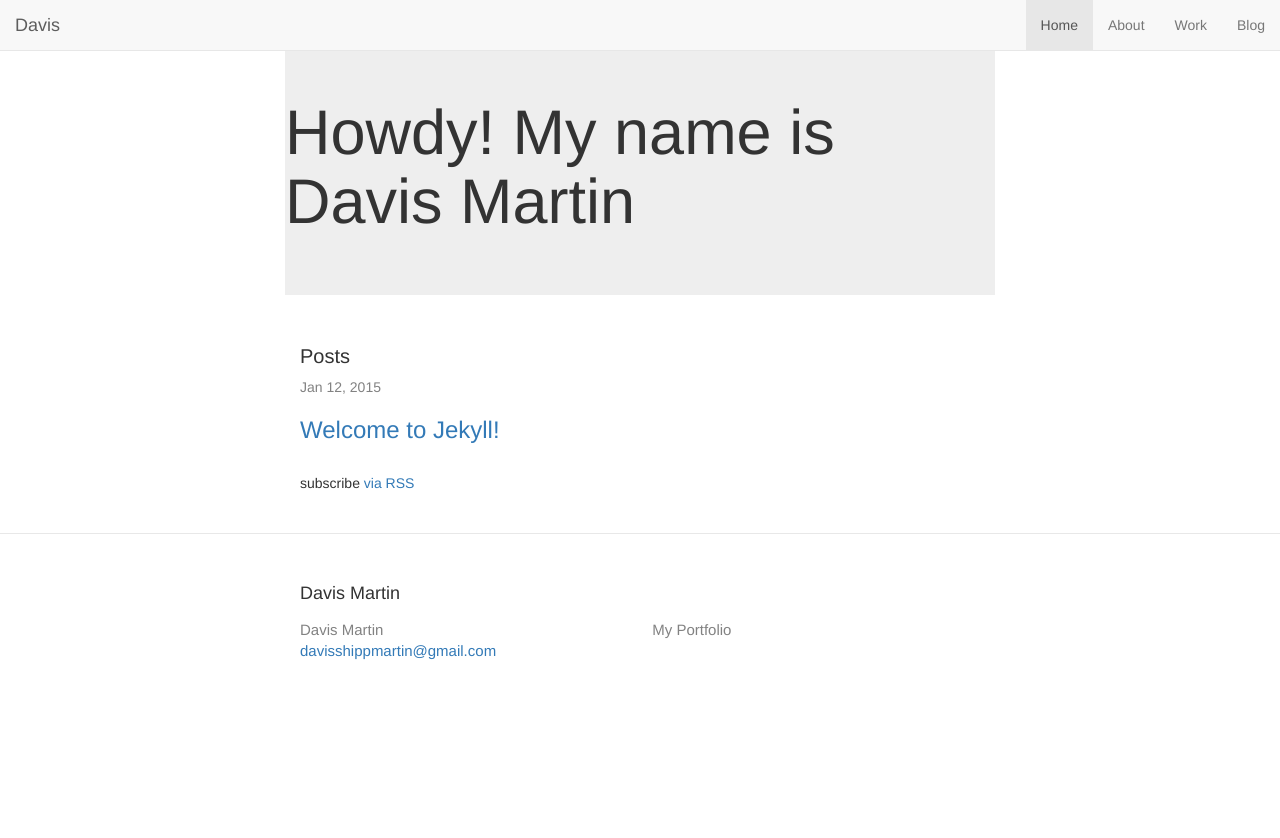
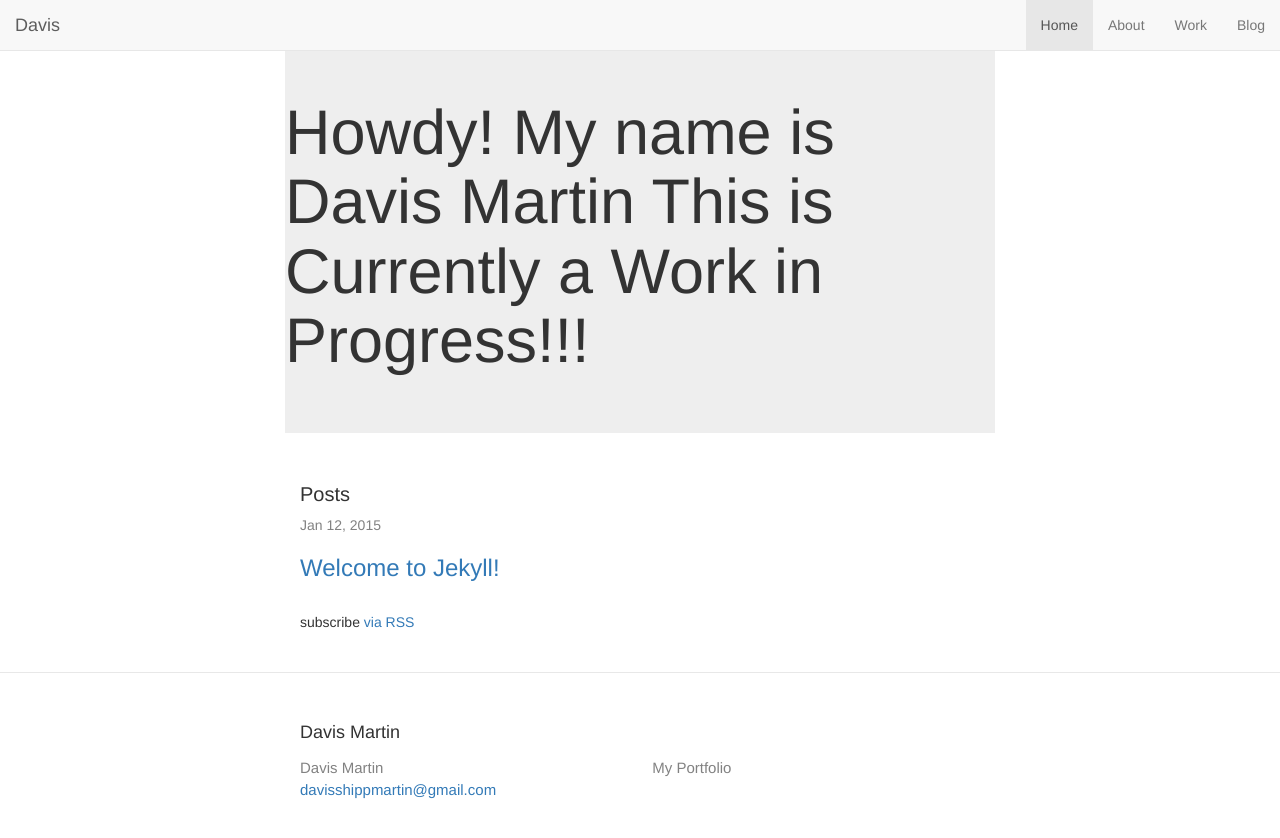
Before and after one commit to davismartin/davismartin.github.io, a Jekyll site: the page built from index.html, in a window 1280 px wide. Shown: the top 838 px of the page. Built offline with Jekyll 4.4.1, drawn with Linux system fonts in a browser that asks for light colours; nearby versions of some CDN libraries.

Commit message:
text change

```diff
--- a/index.html
+++ b/index.html
@@ -3,7 +3,7 @@ layout: default
 ---
 <div class="row">
   <div class="jumbotron">
-    <h1>Howdy! My name is Davis Martin</h1>
+    <h1>Howdy! My name is Davis Martin This is Currently a Work in Progress!!!</h1>
   </div>
 </div>
 <div class="home">
```
